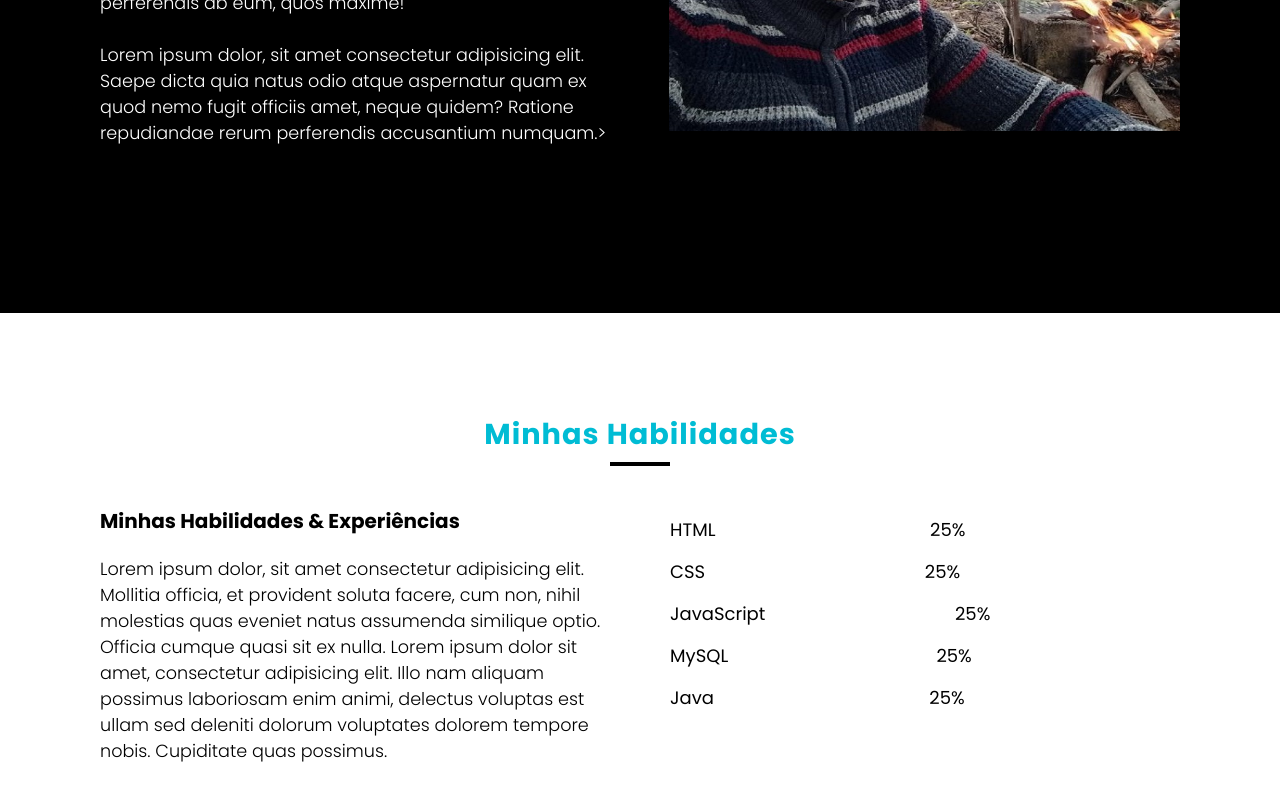
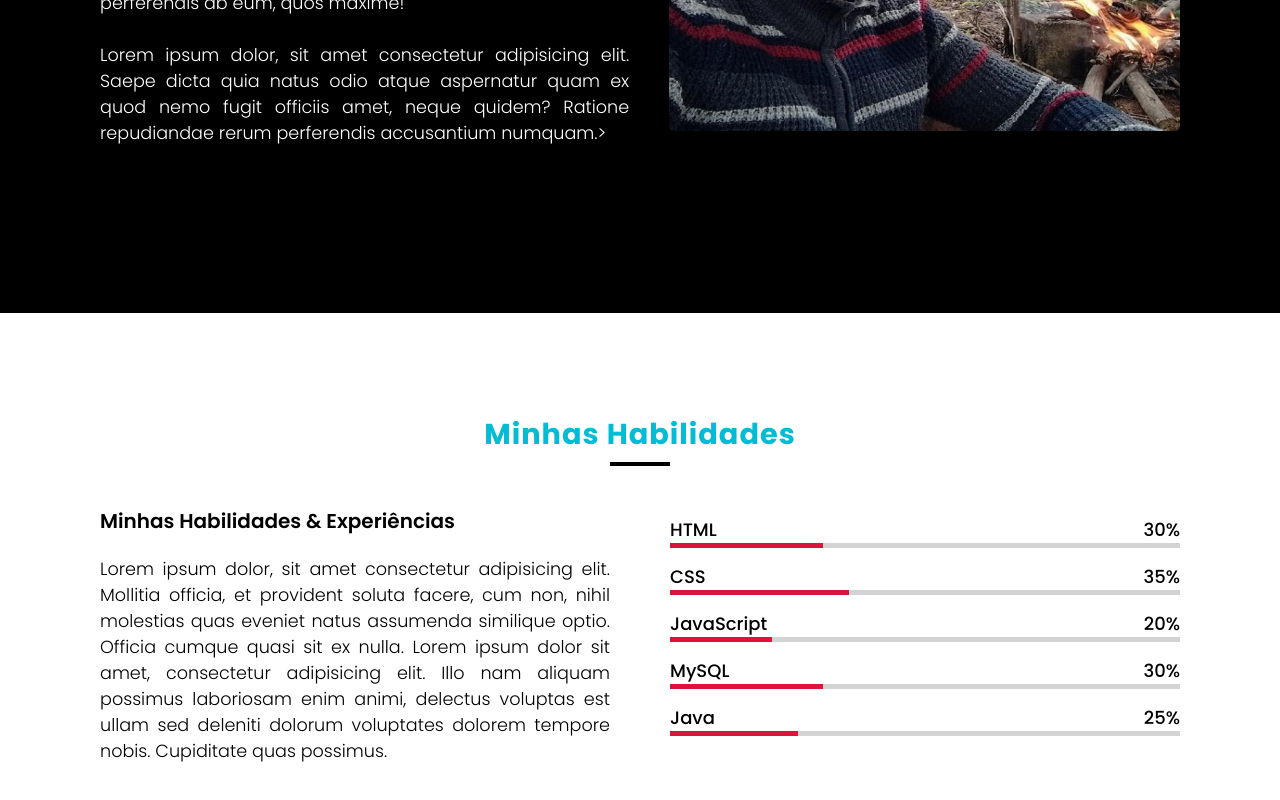
Before and after one commit to Oliveira-Renato/Portfolio_Project, a plain HTML site: page index.html in a window 1280 px wide. Shown: the part 1287-2087 px from the top of the page. Drawn offline with Linux system fonts and the light colour scheme.

Commit message:
Terminando pagina habilidades

```diff
--- a/index.html
+++ b/index.html
@@ -66,37 +66,37 @@
                         </div>
                         <div class="info">
                             <span>HTML</span>
-                            <span>25%</span>
-                            <div class="line html"></div>
+                            <span>30%</span>
                         </div>
+                        <div class="line html"></div>
                     </div>
                     <div class="bars">
                         <div class="info">
                             <span>CSS</span>
-                            <span>25%</span>
-                            <div class="line css"></div>
+                            <span>35%</span>
                         </div>
+                        <div class="line css"></div>
                     </div>
                     <div class="bars">
                         <div class="info">
                             <span>JavaScript</span>
-                            <span>25%</span>
-                            <div class="line js"></div>
+                            <span>20%</span>
                         </div>
+                        <div class="line js"></div>
                     </div>
                     <div class="bars">
                         <div class="info">
                             <span>MySQL</span>
-                            <span>25%</span>
-                            <div class="line sql"></div>
+                            <span>30%</span>
                         </div>
+                        <div class="line sql"></div>
                     </div>
                     <div class="bars">
                         <div class="info">
                             <span>Java</span>
                             <span>25%</span>
-                            <div class="line java"></div>
                         </div>
+                        <div class="line java"></div>
                     </div>
                 </div>
             </div>
@@ -108,7 +108,7 @@
         <ul class="menu">
             <li><a href="#home" onclick="toggleMenu();">Início</a></li>
             <li><a href="#about" onclick="toggleMenu();">Sobre</a></li>
-            <li><a href="#">Habilidades</a></li>
+            <li><a href="#skills" onclick="toggleMenu();">Habilidades</a></li>
             <li><a href="#">Projetos</a></li>
             <li><a href="#">Contato</a></li>
         </ul>
--- a/style.css
+++ b/style.css
@@ -231,6 +231,7 @@ p
     display: flex;
     justify-content: space-between;
     margin-top: 40px;
+    text-align: justify;
 }
 .about .content .textBx
 {
@@ -248,8 +249,9 @@ p
 .about .content .imgBx img
 {
     max-width: 100%;
+    border-radius: 1%;
 }
-/* SKILLS---------------*/
+/* ----------SKILLS---------------*/
 .skills
 {
     background-color: #fff;
@@ -268,10 +270,29 @@ p
 .skills .skills-content .left .text
 {
     font-size: 20px;
-    font-weight: 700;
+    font-weight: 600;
     margin-top: 10px;
 }
-.skills .skills-content .column .bars
+.skills .skills-content .left p
+{
+    text-align: justify;
+}
+/*
+.skills .skills-content .left a
+{
+    display: inline-block;
+    background: crimson;
+    color: #fff;
+    font-size: 20px;
+    font-weight: 500;
+    padding: 10px 30px;
+    margin-top: 20px;
+    border-radius: 6px;
+    border: 2px solid crimson;
+    transition: all 0.3s ease;
+}
+*/
+.skills .skills-content .right .bars
 {
     margin-bottom: 15px;
 }
@@ -283,12 +304,43 @@ p
 }
 .skills .skills-content .right span
 {
-    font-weight: 500px;
+    font-weight: 500;
     font-size: 18px;
 }
-.skills .skills-content .right line
+.skills .skills-content .right .line
 {
     height: 5px;
     width: 100%;
-    background: lightgrey;
+    background: lightgray;
+    position: relative;
 }
+.skills .skills-content .right .line::before
+{
+    content: "";
+    position: absolute;
+    height: 100%;
+    left: 0;
+    top: 0;
+    background:crimson;
+}
+/*-----HABILIDADES PORCENTAGEM------- */
+.skills-content .right .html::before
+{
+    width: 30%;
+}
+.skills-content .right .css::before
+{
+    width: 35%;
+}
+.skills-content .right .js::before
+{
+    width: 20%;
+}
+.skills-content .right .sql::before
+{
+    width: 30%;
+}
+.skills-content .right .java::before
+{
+    width: 25%;
+}
```
